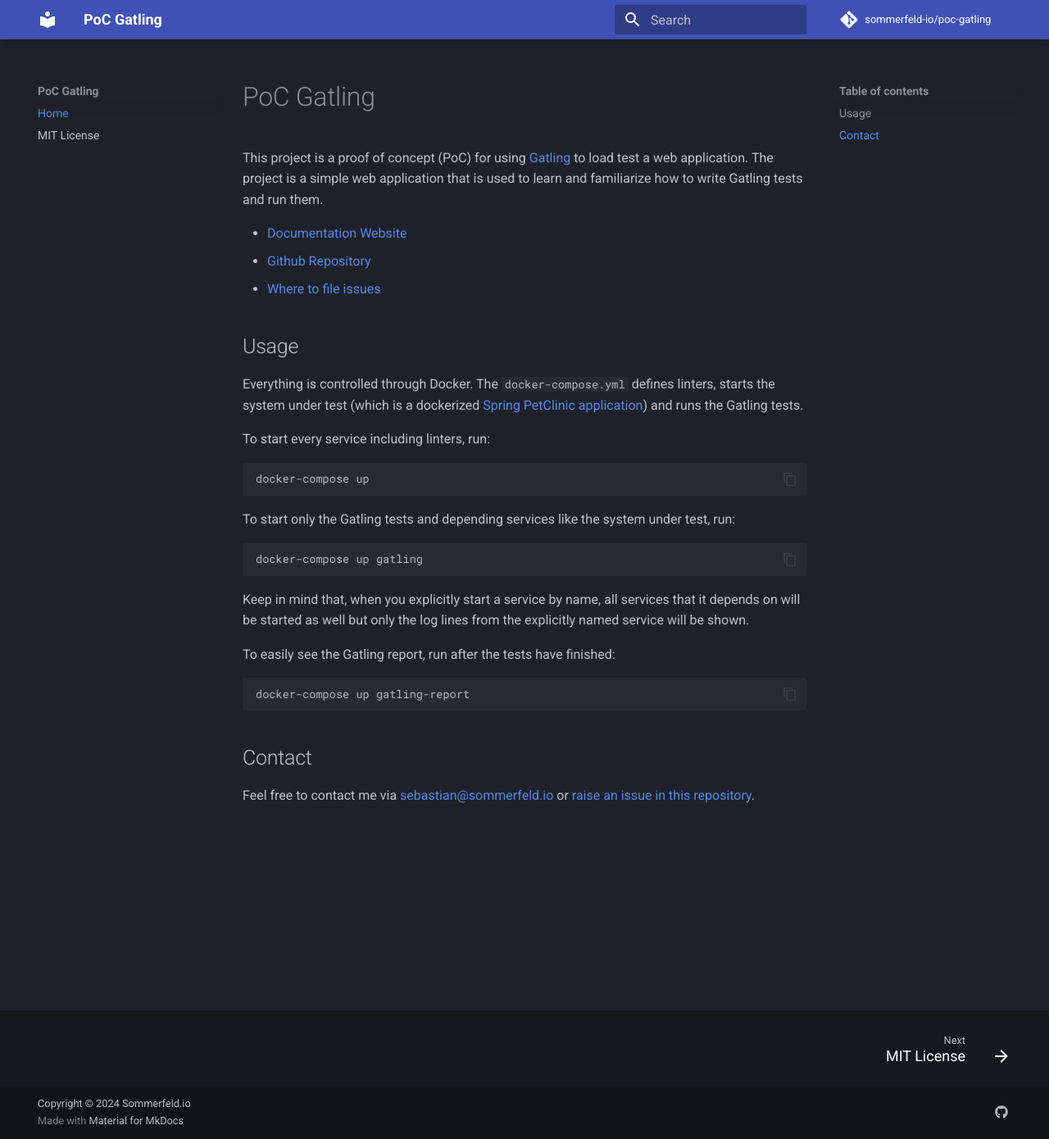
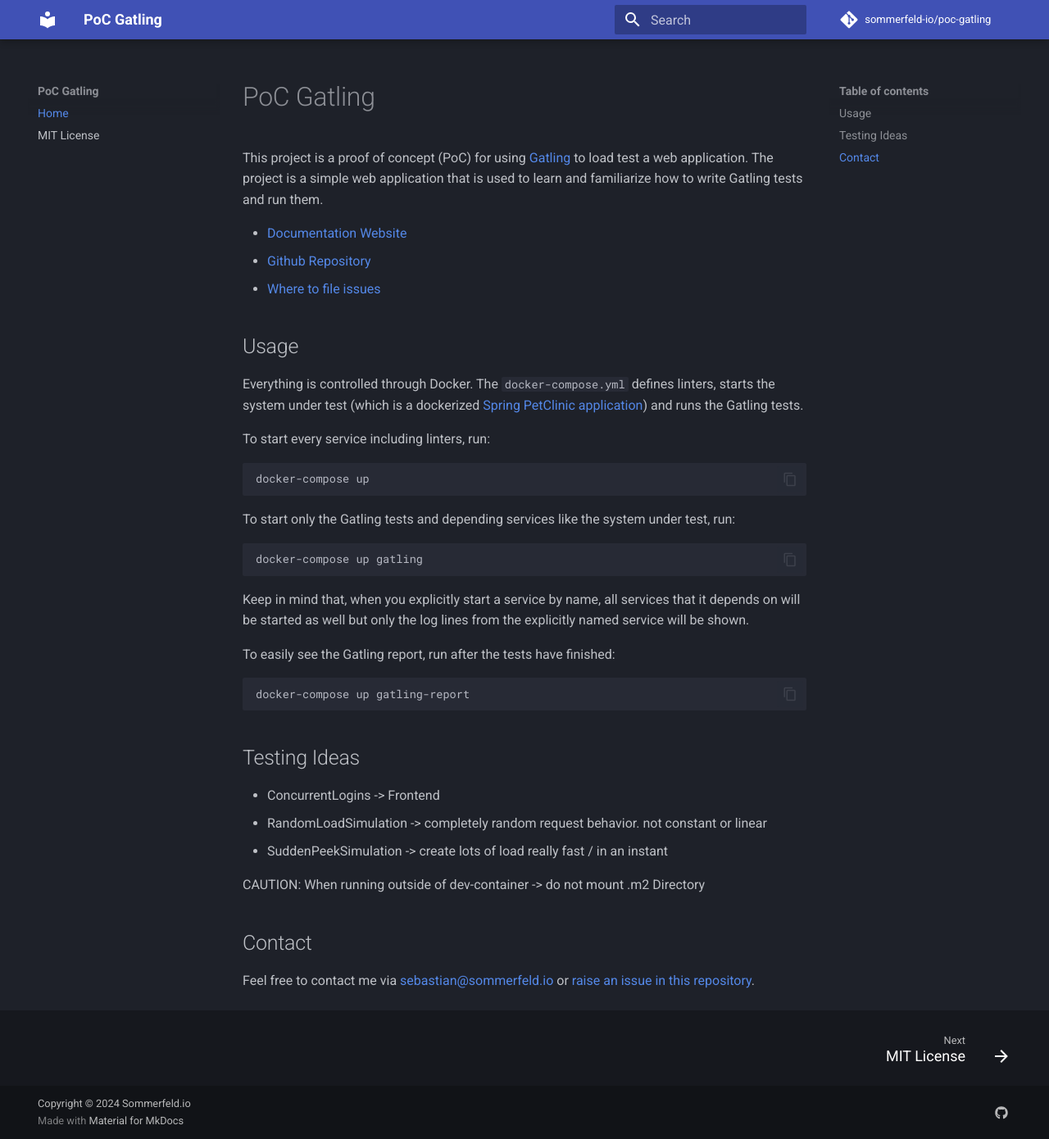
Before and after one commit to sebastian-sommerfeld-io/poc-gatling, an MkDocs documentation site: the page built from docs/index.md, in a window 1280 px wide and 1390 px high. Shown: the whole window at 82% size. Built offline with MkDocs 1.6.1 and Material for MkDocs 9.7.7, drawn with Linux system fonts in a browser that asks for light colours; comment, search, counter and statistics services are not loaded.

Commit message:
docs: minor update

````diff
--- a/docs/index.md
+++ b/docs/index.md
@@ -34,6 +34,14 @@ To easily see the Gatling report, run after the tests have finished:
 docker-compose up gatling-report
 ```
 
+## Testing Ideas
+
+- ConcurrentLogins -> Frontend
+- RandomLoadSimulation -> completely random request behavior. not constant or linear
+- SuddenPeekSimulation -> create lots of load really fast / in an instant
+
+CAUTION: When running outside of dev-container -> do not mount .m2 Directory
+
 ## Contact
 
 Feel free to contact me via <sebastian@sommerfeld.io> or [raise an issue in this repository][file-issues].
````
